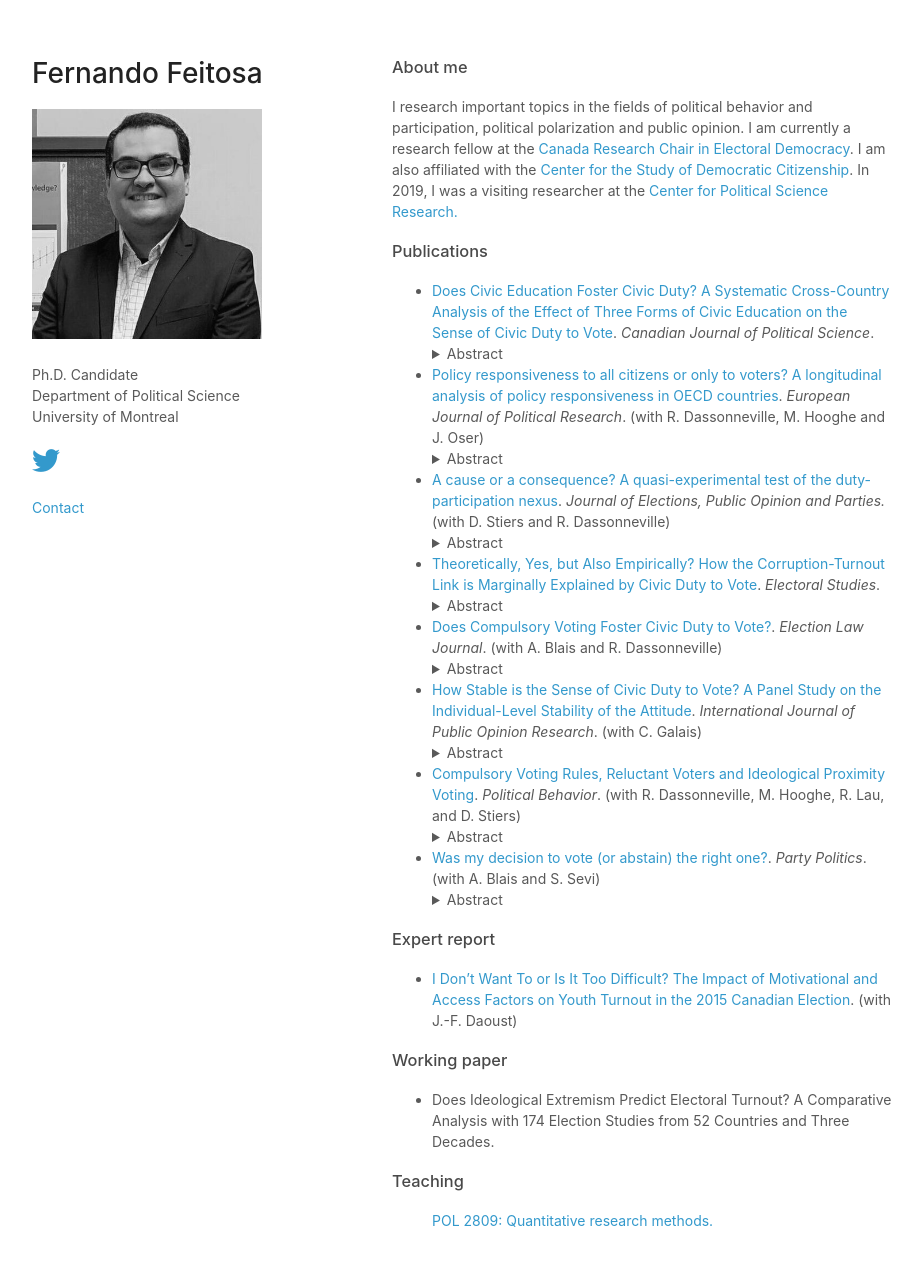
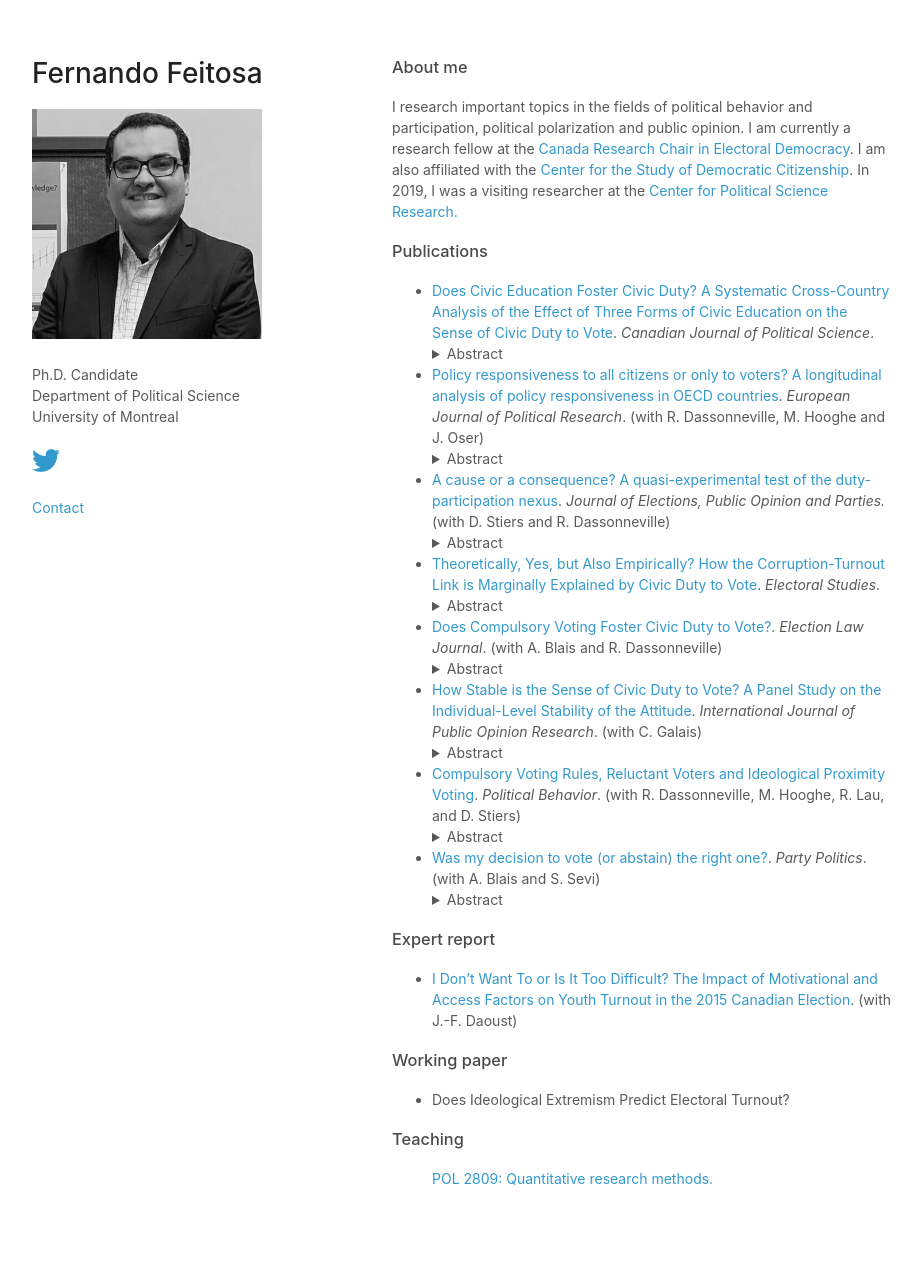
Before and after one commit to ferfeitosa/ferfeitosa.github.io, a Jekyll site: the page index.html, which Jekyll copies as it is, in a window 1280 px wide and 1301 px high. Shown: the top 1266 px of the window, without its empty margins (178-1100 px from the left). Built offline with Jekyll 4.4.1, drawn with Linux system fonts in a browser that asks for light colours; nearby versions of some CDN libraries; library files that are not in the unit come from our copies.

Commit message:
Update index.html

```diff
--- a/index.html
+++ b/index.html
@@ -3,7 +3,7 @@
   <head>
 
     <!-- Global site tag (gtag.js) - Google Analytics -->
-<script async src="https://www.googletagmanager.com/gtag/js?id=UA-50091823-2"></script>
+<script async src=""></script>
 <script>
   window.dataLayer = window.dataLayer || [];
   function gtag(){dataLayer.push(arguments);}
@@ -176,7 +176,7 @@
       </div>
       <p>
           <ul class="dashed">
-            <li>Does Ideological Extremism Predict Electoral Turnout? A Comparative Analysis with 174 Election Studies from 52 Countries and Three Decades.</li>
+            <li>Does Ideological Extremism Predict Electoral Turnout?</li>
           </ul>
         </p>
 
```
